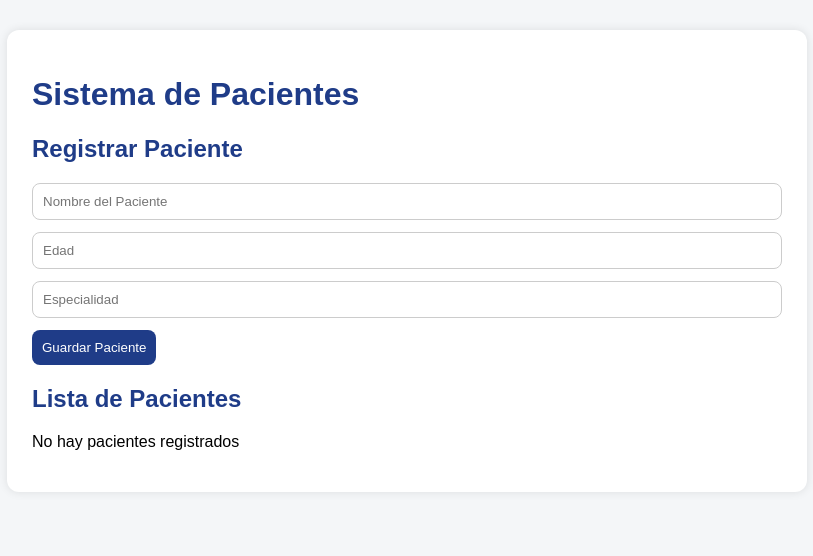
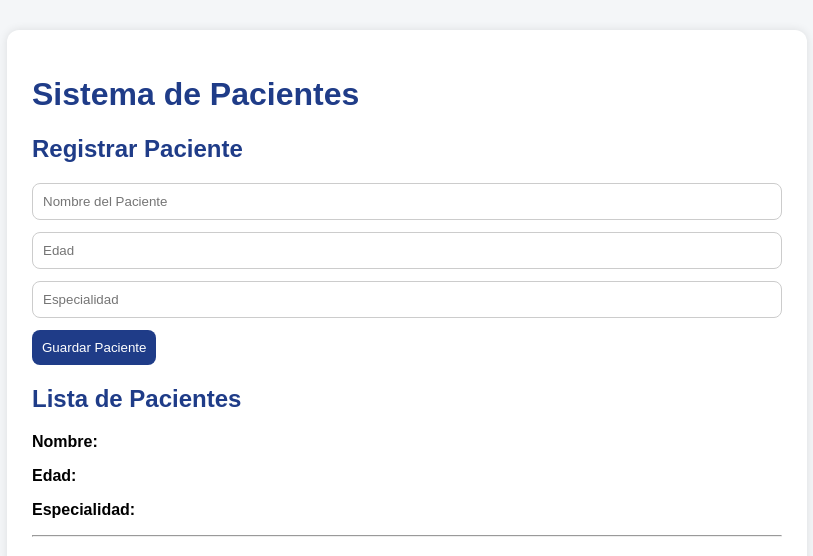
Before and after one commit to lethc/React, a React (Vite) app: page / in a window 1280 px wide. Both pictures are taken after a click on the button "Guardar Paciente". Shown: the top 556 px of the page, without its empty margins (233-1046 px from the left). Built offline with nearby package versions, Linux system fonts and the light colour scheme.

Commit message:
feat: registrar pacientes en el estado y mostrar sus datos en la lista

```diff
--- a/src/App.jsx
+++ b/src/App.jsx
@@ -1,24 +1,58 @@
 import "./App.css"
+import { useState } from "react"
+
 
 // Pantalla principal: presenta el registro y la lista de pacientes.
 function App() {
+
+  const [nombre, setNombre] = useState("");
+  const [edad, setEdad] = useState("");
+  const [especialidad, setEspecialidad] = useState("");
+
+  const [pacientes, setPacientes] = useState([]);
+
+  const guardarPaciente = () => {
+    const nuevoPaciente = {
+      id: Date.now(),
+      nombre: nombre,
+      edad: edad,
+      especialidad: especialidad,
+    };
+
+    setPacientes([...pacientes, nuevoPaciente]);
+    setNombre("");
+    setEdad("");
+    setEspecialidad("");
+  };
+
   return (
     <div className="contenedor">
       <h1>Sistema de Pacientes</h1>
-      {/* Campos visuales: el boton aun no tiene un evento para guardar pacientes. */}
+      {/* Los campos actualizan el estado y el boton agrega el paciente a la lista. */}
       <div className="formulario">
         <h2>
           Registrar Paciente
         </h2>
-        <input type="text" placeholder="Nombre del Paciente" />
-        <input type="number" placeholder="Edad" />
-        <input type="text" placeholder="Especialidad" />
-        <button>Guardar Paciente</button>
+        <input type="text" placeholder="Nombre del Paciente" value={nombre} onChange={(e) => setNombre(e.target.value)} />
+        <input type="number" placeholder="Edad" value={edad} onChange={(e) => setEdad(e.target.value)} />
+        <input type="text" placeholder="Especialidad" value={especialidad} onChange={(e) => setEspecialidad(e.target.value)} />
+        <button onClick={guardarPaciente}>Guardar Paciente</button>
       </div>
-      {/* Estado inicial de la lista; todavia no se muestran datos desde un estado de React. */}
+      {/* Muestra el estado pacientes; los registros permanecen solo mientras la pagina esta abierta. */}
       <div className="lista">
         <h2>Lista de Pacientes</h2>
-        <p>No hay pacientes registrados</p>
+        {pacientes.length === 0 ? (
+          <p>No hay pacientes registrados</p>
+        ) : (
+          pacientes.map((paciente)=>(
+            <div key={paciente.id}>
+              <p><strong>Nombre: </strong>{paciente.nombre}</p>
+              <p><strong>Edad: </strong>{paciente.edad}</p>
+              <p><strong>Especialidad: </strong>{paciente.especialidad}</p>
+            <hr />
+            </div>
+          ))
+        )}
       </div>
     </div>
   )
```
